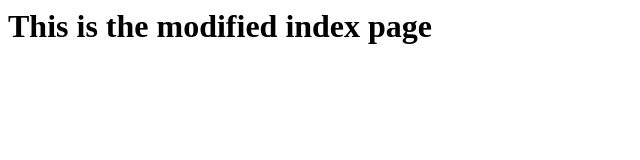
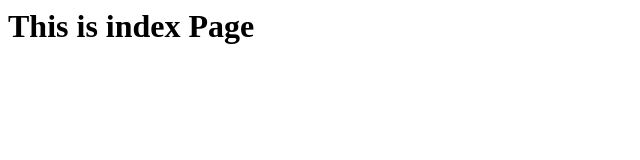
Before and after one commit to shraddhaks/MyProject, a plain HTML site: page index.html in a window 1280 px wide. Shown: the whole page, without its empty margins (0-640 px from the left). Drawn offline with Linux system fonts and the light colour scheme.

Commit message:
Third Commit

```diff
--- a/index.html
+++ b/index.html
@@ -3,6 +3,6 @@
 	<title>Index</title>
 </head>
 <body>
-	<h1> This is the modified index page</h1>
+	<h1> This is index Page</h1>
 </body>
 </html>
```
Also changed, not shown: 1 other file.
